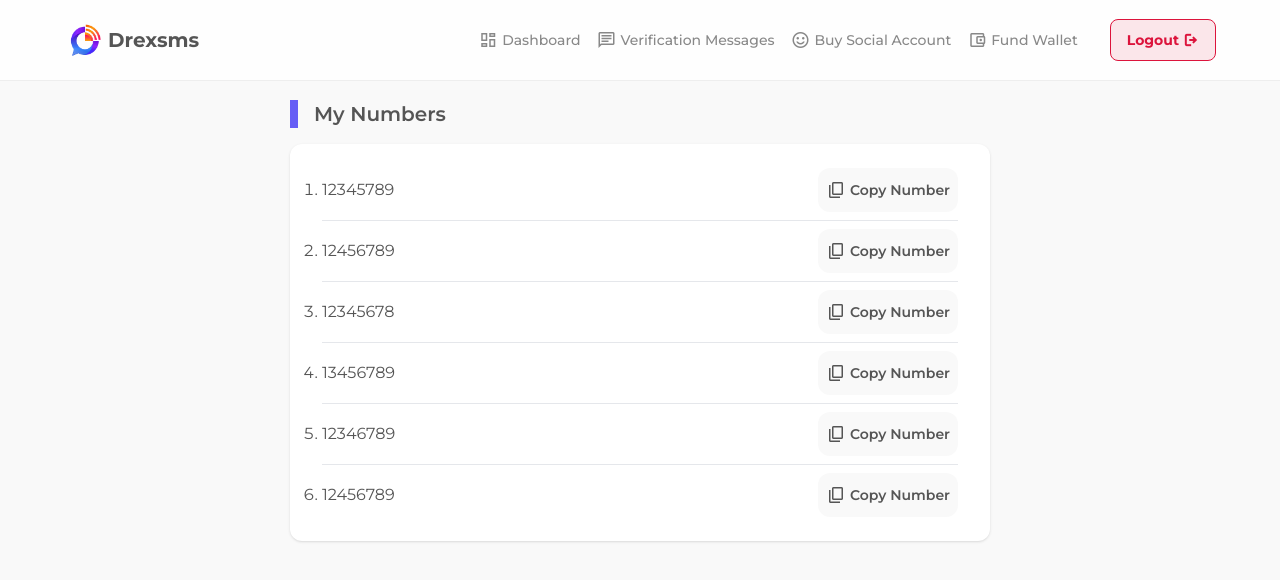
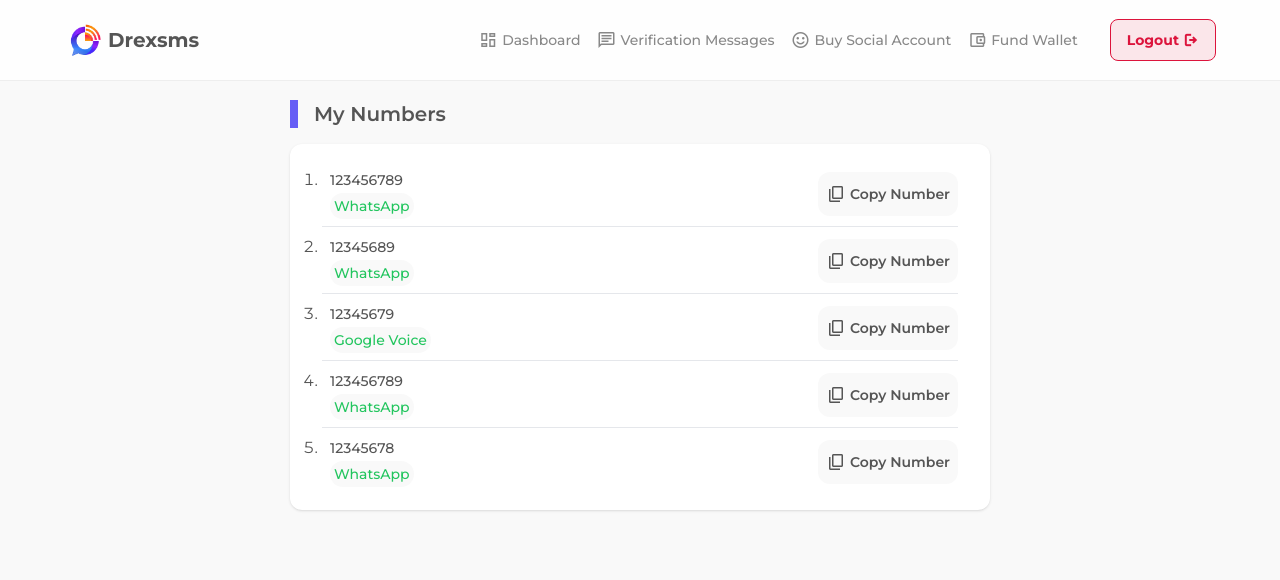
Before and after one commit to Gift-Jackson/Drexsms, a React (Vite) app: page /numbers in a window 1280 px wide. Shown: the top 580 px of the page. Built offline with nearby package versions, Linux system fonts and the light colour scheme.

Commit message:
update: Numbers services

```diff
--- a/src/Components/User/Pages/Numbers.tsx
+++ b/src/Components/User/Pages/Numbers.tsx
@@ -5,22 +5,36 @@ import toast from "react-hot-toast";
 
 const Numbers = () => {
   const numbers = [
-    "12345789",
-    "12456789",
-    "12345678",
-    "13456789",
-    "12346789",
-    "12456789",
+    {
+      number: 123456789,
+      service: "WhatsApp",
+    },
+    {
+      number: 12345689,
+      service: "WhatsApp",
+    },
+    {
+      number: 12345679,
+      service: "Google Voice",
+    },
+    {
+      number: 123456789,
+      service: "WhatsApp",
+    },
+    {
+      number: 12345678,
+      service: "WhatsApp",
+    },
   ];
 
   const [copiedCode, setCopiedCode] = useState<string | null>(null);
 
-  const copyToClipboard = (code: string) => {
+  const copyToClipboard = (number: string) => {
     navigator.clipboard
-      .writeText(code)
+      .writeText(number)
       .then(() => {
-        toast.success(`Phone number ${code} copied to clipboard!`);
-        setCopiedCode(code);
+        toast.success(`Phone number ${number} copied to clipboard!`);
+        setCopiedCode(number);
         setTimeout(() => {
           setCopiedCode(null);
         }, 2000); // Revert back after 2 seconds
@@ -29,22 +43,26 @@ const Numbers = () => {
         toast.error("Could not copy text: ", err);
       });
   };
+
   return (
     <Layout>
       <div>
         <Heading title="My Numbers" />
         <div className="mt-4 bg-white shadow p-4 rounded-xl">
           <ul className=" list-decimal px-4">
-            {numbers.map((number, index) => (
+            {numbers.map((item, index) => (
               <li key={index} className="py-2 border-b last:border-none">
                 <div className="flex items-center">
-                    <div className="flex-1">{number}</div>
+                  <div className="flex-1 pl-2">
+                    <div className="text-sm font-medium mb-1">{item.number}</div>
+                    <span className="text-sm font-medium bg-secondary p-1 rounded-full text-green-500">{item.service}</span>
+                  </div>
                   <div>
                     <button
                       className="flex-center-center font-semibold rounded-xl gap-1 py-2 px-2"
-                        onClick={() => copyToClipboard(number)}
+                      onClick={() => copyToClipboard(item.number.toString())} // Convert number to string here
                     >
-                        {copiedCode === number ? (
+                      {copiedCode === item.number.toString() ? (
                         <>
                           <span className="material-symbols-outlined text-xl">
                             check
```
Lines whose indentation alone changed are shown as unchanged.
